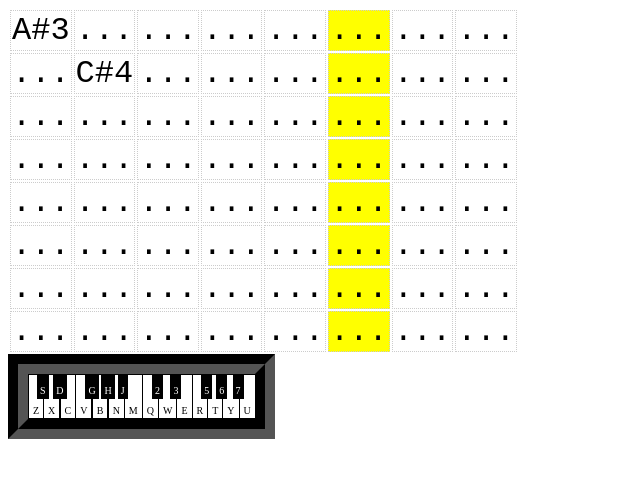
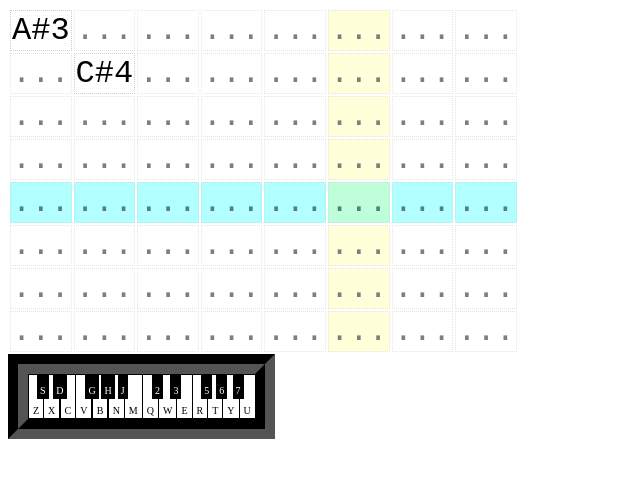
Before and after one commit to sole/humacchina, a plain HTML site: page public/index.html in a window 1280 px wide. Shown: the whole page, without its empty margins (0-640 px from the left). Drawn offline with Linux system fonts and the light colour scheme.

Commit message:
humacchina-gui.setActiveRow + empty tweaks

```diff
--- a/public/css/humacchina-gui.css
+++ b/public/css/humacchina-gui.css
@@ -1,6 +1,10 @@
 humacchina-gui {
 	font-family: 'Courier New', monospace;
 	font-size: 200%;
+}
+
+humacchina-gui tr.active {
+	background: rgba(0, 255, 255, 0.3);
 }
 
 humacchina-gui td {
@@ -10,5 +14,9 @@ humacchina-gui td {
 }
 
 humacchina-gui td.active {
-	background: #ff0;
+	background: rgba(255, 255, 0, 0.3);
 }
+
+humacchina-gui td.empty {
+	opacity: 0.5;
+}
--- a/public/js/app.js
+++ b/public/js/app.js
@@ -17,4 +17,10 @@ window.addEventListener('DOMComponentsLoaded', function() {
 		humacchinaGUI.setActiveColumn(++colIndex % humacchinaGUI.columns);
 	}, 1000);
 
+	var rowIndex = 1;
+	setInterval(function() {
+		humacchinaGUI.setActiveRow(++rowIndex % humacchinaGUI.rows);
+	}, 1500);
+
+
 }, false);
--- a/public/js/humacchina-gui.js
+++ b/public/js/humacchina-gui.js
@@ -14,9 +14,11 @@
 			for(var j = 0; j < el.columns; j++) {
 				var td = tr.insertCell(-1);
 				row.push(td);
+				td.classList.add('empty');
 				td.innerHTML = EMPTY;
 			}
 			el.cells.push(row);
+			el.trs.push(tr);
 		}
 
 		el.appendChild(table);
@@ -38,6 +40,10 @@
 
 
 	function deactivate(arr) {
+		if(arr === null || arr.length === 0) {
+			return;
+		}
+
 		for(var i = 0; i < arr.length; i++) {
 			arr[i].classList.remove('active');
 		}
@@ -51,6 +57,7 @@
 				this.columns = this.getAttribute('columns');
 
 				this.cells = [];
+				this.trs = [];
 
 				initLayout(this);
 			}
@@ -65,15 +72,14 @@
 
 				if(value === null || value === undefined) {
 					td.innerHTML = EMPTY;
+					td.classList.add('empty');
 				} else {
 					td.innerHTML = value.substr(0, 3);
+					td.classList.remove('empty');
 				}
 			},
 			setActiveColumn: function(index) {
-				var activeCells = this.querySelectorAll('td.active');
-				if(activeCells.length) {
-					deactivate(activeCells);
-				}
+				deactivate(this.querySelectorAll('td.active'));
 
 				for(var i = 0; i < this.rows; i++) {
 					var cell = this.cells[i][index];
@@ -81,7 +87,9 @@
 				}
 			},
 			setActiveRow: function(index) {
-				// TODO
+				deactivate(this.querySelectorAll('tr.active'));
+
+				this.trs[index].classList.add('active');
 			}
 		}
 	});
```
